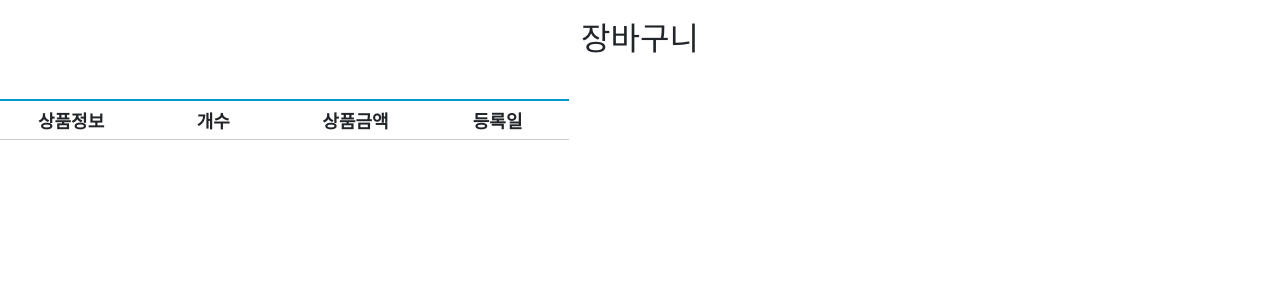
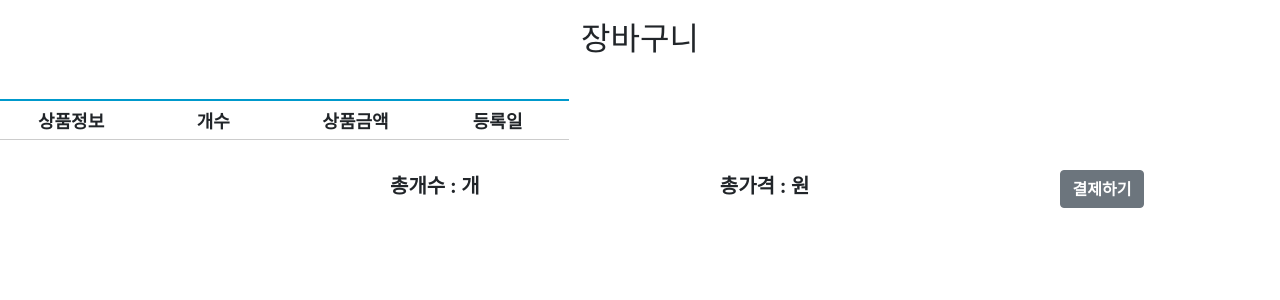
Before and after one commit to GuGaYoung/EasyHomeCafeWebSite, a PHP site: page /goToCart.php in a window 1280 px wide. Shown: the part 189-489 px from the top of the page. Run offline with PHP 8.4, Linux system fonts and the light colour scheme; the visitor is signed in with stand-in values (Sample User, id 1); tables that the repository leaves empty or names only in its code hold one stand-in row (values such as "Sample post"); data that the repository does not hold is empty.

Commit message:
장바구니 총 가격/개수 표시하기

```diff
--- a/html/goToCart.css
+++ b/html/goToCart.css
@@ -46,3 +46,29 @@ img{
     font-weight: bold;
     font-size: 18px;
 }
+
+.arrangement{
+    position:absolute;
+    left:50%;
+    margin-left:-250px;
+    margin-top:30px;
+    margin-bottom:30px;
+}
+
+.finalQuantity{
+    font-size: 20px;
+    font-weight: bold;
+    width: 20%;
+}
+
+.finalPrice{
+    margin-left: 240px;
+    font-size: 20px;
+    font-weight: bold;
+    width: 20%;
+}
+
+.paymentBtn{
+    margin-left: 250px;
+    font-weight: bold;
+}
--- a/html/goToCart.php
+++ b/html/goToCart.php
@@ -41,8 +41,17 @@ $mysqli_connect = connect_Mysqli();
                 <td><?php echo $row['date']; ?></td>
             </tr>
             </tbody>
-        <?php } ?>
-    </table>
+            <?php
+            $finalQuantity = $finalQuantity + $row['quantity'];
+            $finalPrice = $finalPrice + $row['price']*$row['quantity'];
+        }
+        echo "</table>";
+        echo "<div class=\"arrangement\">";
+        echo "<span class=\"finalQuantity\" >총개수 : $finalQuantity 개</span>";
+        echo "<span class=\"finalPrice\" >총가격 : $finalPrice 원</span>";
+        echo "<button class=\"paymentBtn btn btn-secondary\">결제하기</button>";
+        echo "</div>";
+        ?>
 </div>
 <footer></footer>
 </body>
```
